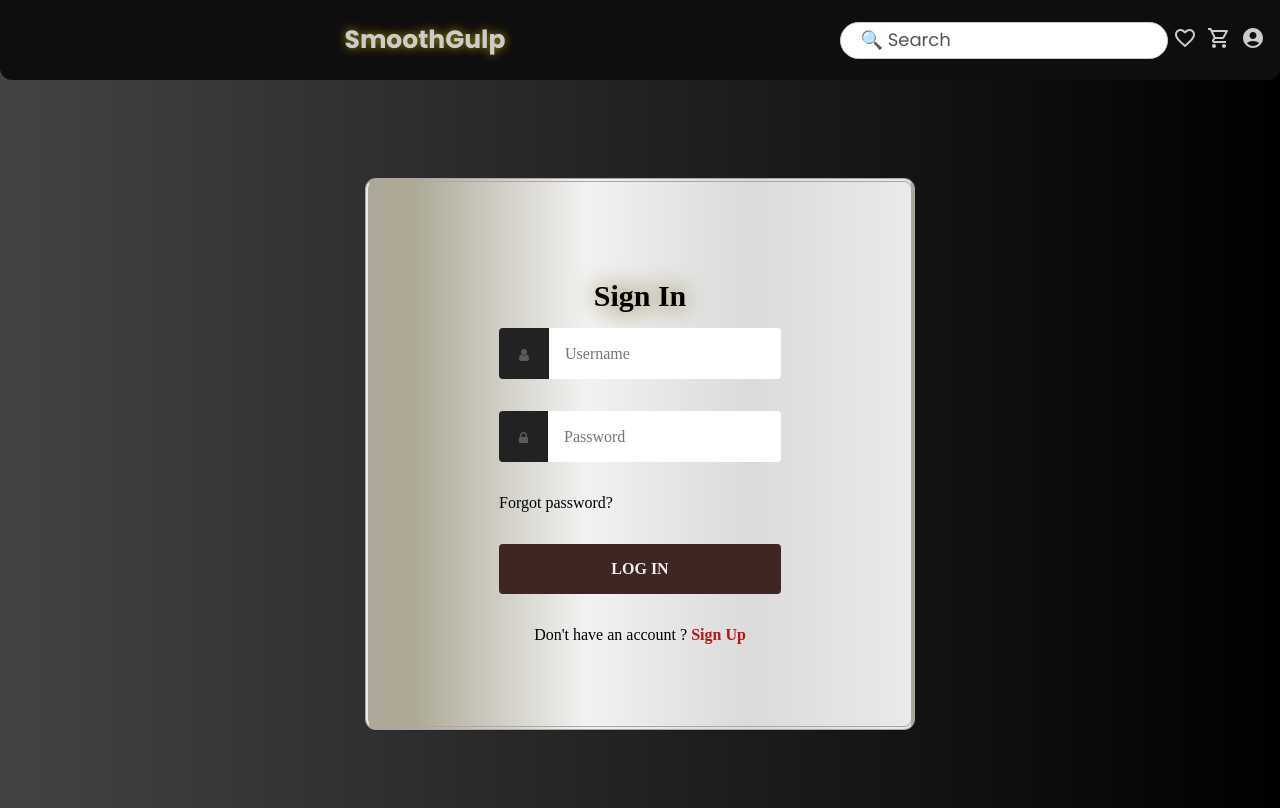
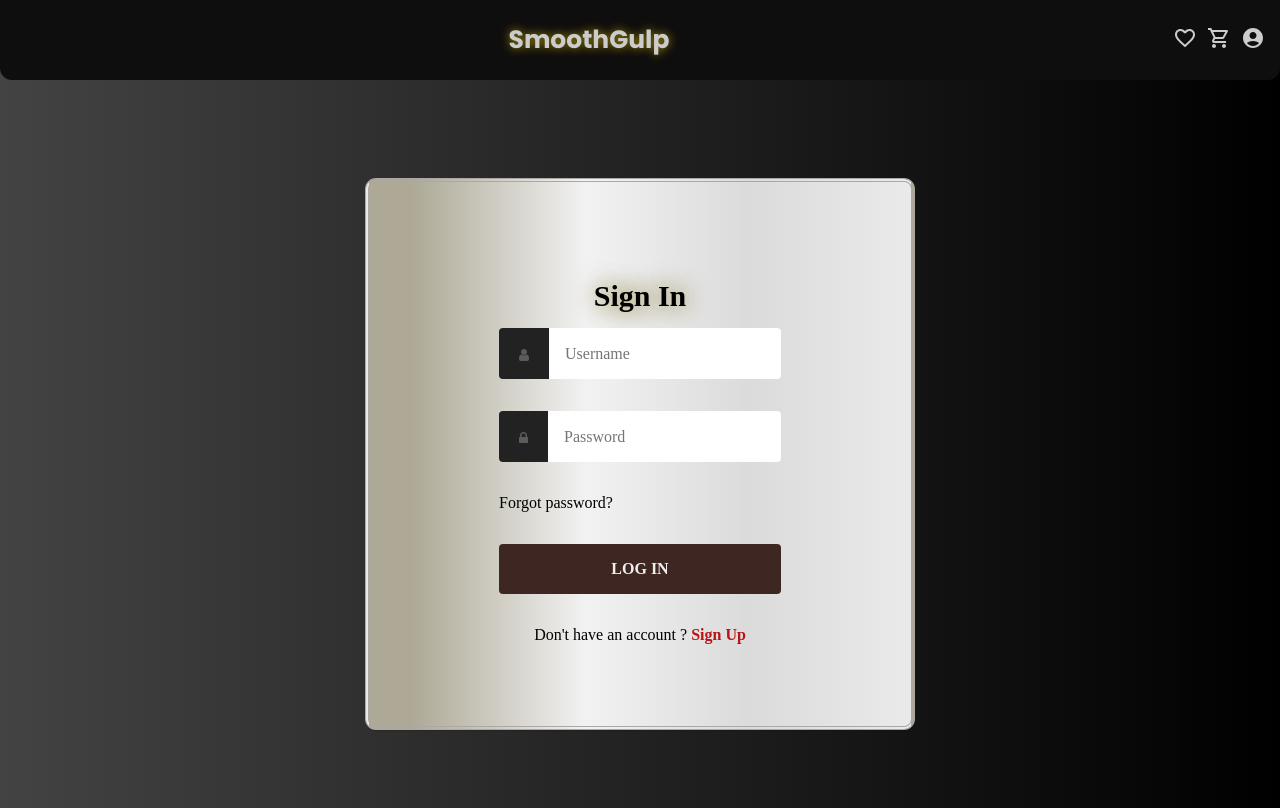
Before and after one commit to tarunmanoharann/Beverage_IRC, a React (Create React App) app: page /login in a window 1280 px wide. Built offline with nearby package versions, Linux system fonts and the light colour scheme.

Commit message:
update navbar

```diff
--- a/src/Components/Nav.js
+++ b/src/Components/Nav.js
@@ -8,21 +8,11 @@ import "../assets/css/nav.css";
 function Nav() {
   return (
     <nav className="nav-area">
-
       <ul className="nav-links">
         <li className="center">
           <Link to="/">
             <b>SmoothGulp</b>
           </Link>
-        </li>
-        <li className="search-bar">
-          <div className="search-input-container">
-            <input
-              type="text"
-              className="search-input"
-              placeholder={`   ${String.fromCodePoint(0x1F50D)} Search`}
-            />
-          </div>
         </li>
         <li className="logo">
           <Link to="">
--- a/src/assets/css/nav.css
+++ b/src/assets/css/nav.css
@@ -59,7 +59,7 @@ body {
   text-shadow: 0px 0px 10px #a58e0a;
 }
 
-.nav-links li a:before {
+.nav-links li.logo a:before {
   content: '';
   position: absolute;
   bottom: 0;
@@ -68,64 +68,17 @@ body {
   width: 0%;
   background: darkgray;
   border-radius: 12px;
-  transition: all 0.7s ease;
+  transition: all 0.9s ease;
 }
 
-.nav-links li a:hover:before {
-  width: 77%;
-}
-
-.nav-links li.center a:before {
-  left: 50%;
-  transform: translateX(-50%);
+.nav-links li.logo a:hover:before {
+  width: 80%;
 }
 
 @media screen and (max-width: 600px) {
   .nav-links li a {
     font-size: 24px;
   }
-
-  .search-input {
-    font-size: 14px;
-  }
-
-  .search-bar {
-    padding: 10px;
-  }
-}
-
-.search-bar {
-  display: flex;
-  align-items: center;
-}
-
-.search-input {
-  padding: 5px;
-  font-size: 16px;
-  border: 1px solid #ccc;
-  border-radius: 20px;
-  /* margin-right: px; */
-  cursor: pointer;
-  flex-grow: 1;
-}
-
-.search-input::placeholder {
-  content: '\u{1F50D}';
-  font-size: 18px;
-  color: #555;
-}
-
-.search-input:focus::placeholder {
-  color: transparent;
-}
-
-.search-input-container {
-  display: flex;
-  align-items: center;
-}
-
-.search-icon {
-  margin-right: 8px;
 }
 
 .logo-placeholder {
```
